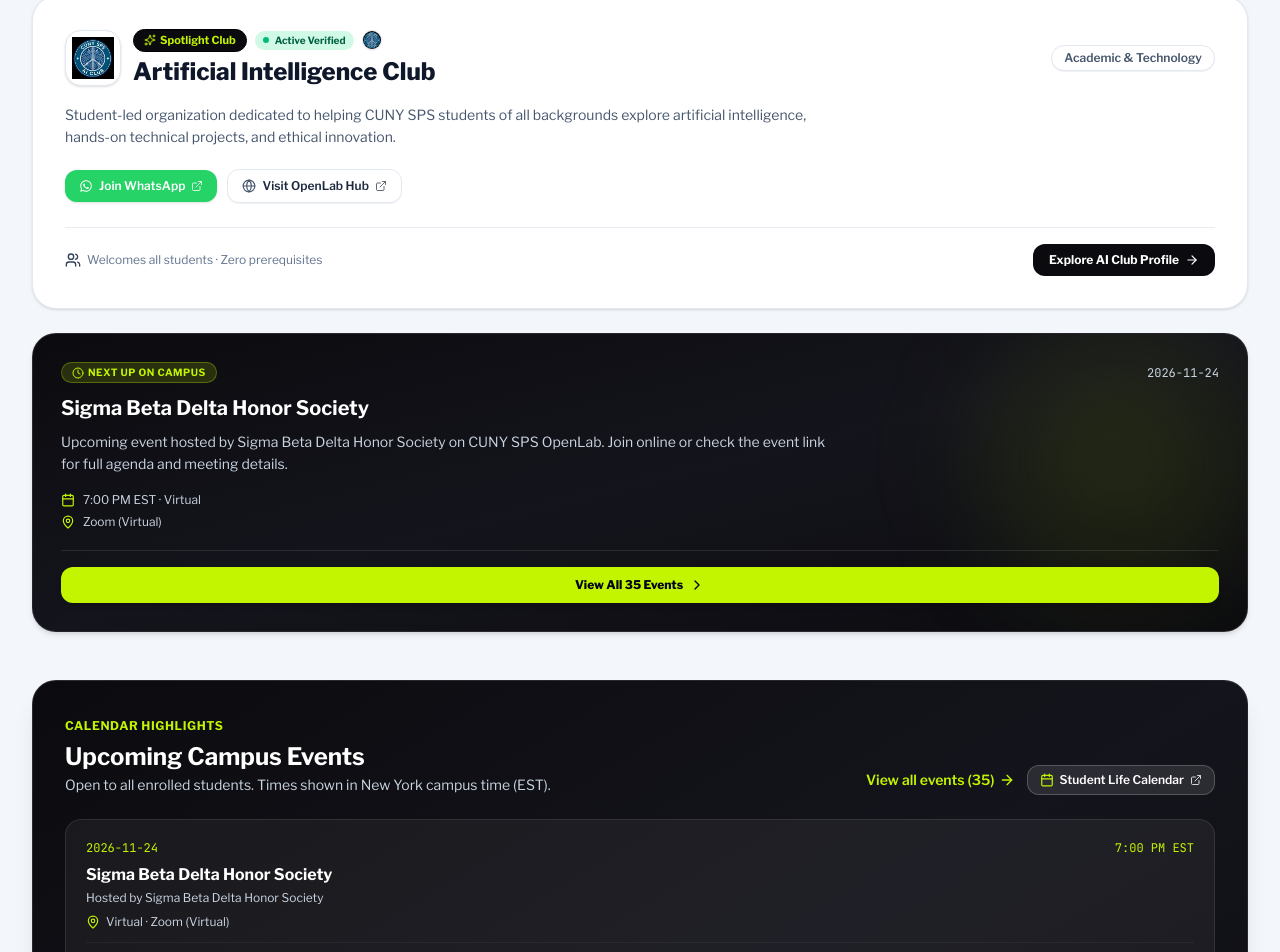
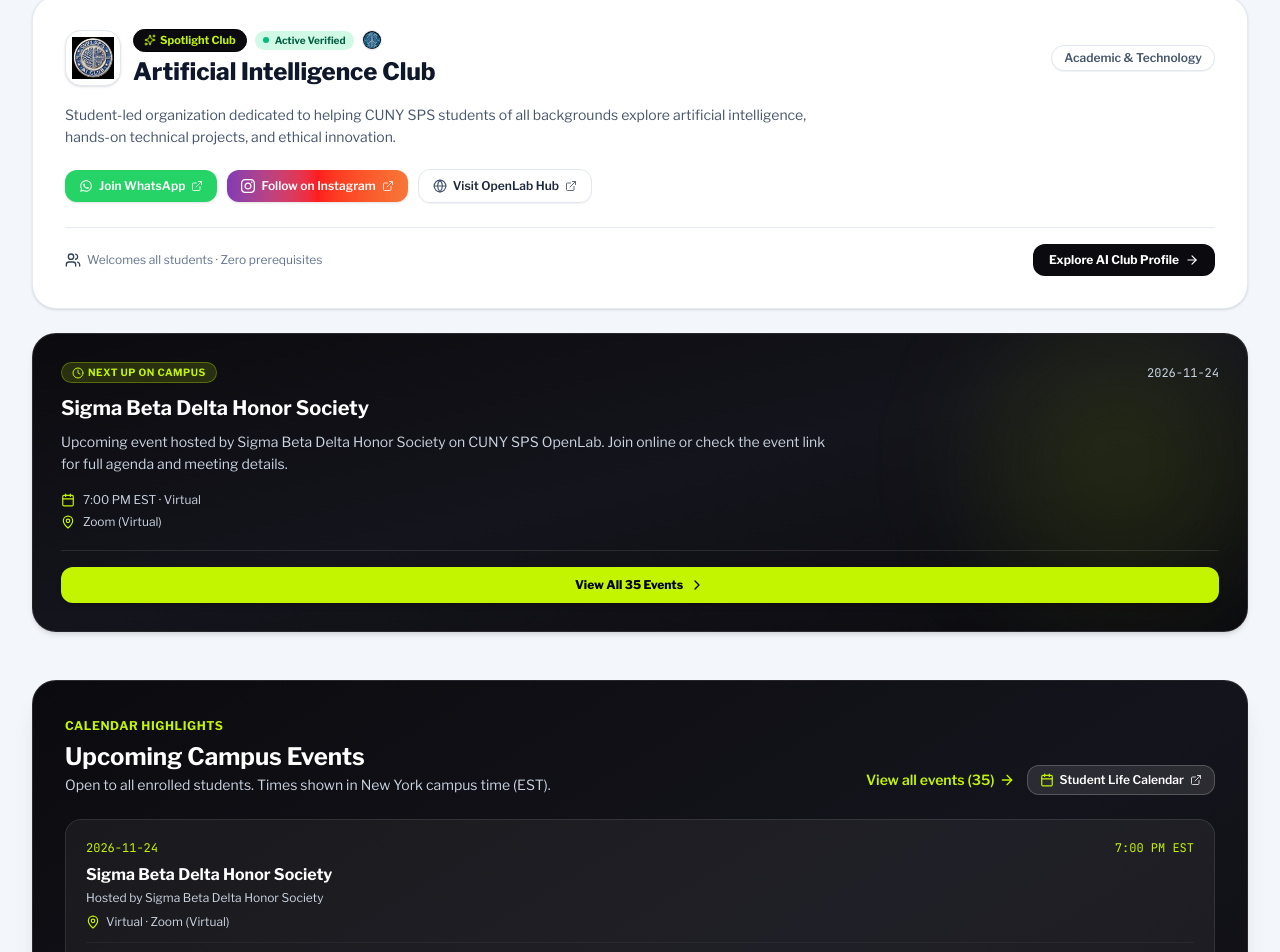
Before and after one commit to CunySPSAIClub/CunyClubSocial, a React (Vite) app: page / in a window 1280 px wide. Shown: the part 804-1756 px from the top of the page. Built offline with nearby package versions, Linux system fonts and the light colour scheme.

Commit message:
feat(ai-club): add verified Instagram handle @cuny_sps_ai_club and updated profile avatar

```diff
--- a/src/components/StudentDiscoveryApp.tsx
+++ b/src/components/StudentDiscoveryApp.tsx
@@ -517,6 +517,16 @@ export function StudentDiscoveryApp() {
                           <ExternalLink className="w-3 h-3 opacity-80" />
                         </a>
                         <a
+                          href="https://www.instagram.com/cuny_sps_ai_club/"
+                          target="_blank"
+                          rel="noopener noreferrer"
+                          className="inline-flex items-center gap-1.5 px-3.5 py-2 rounded-xl bg-gradient-to-r from-[#833AB4] via-[#FD1D1D] to-[#F77737] hover:opacity-95 text-white font-semibold text-xs transition-all shadow-sm cursor-pointer"
+                        >
+                          <InstagramIcon className="w-3.5 h-3.5 fill-white" />
+                          <span>Follow on Instagram</span>
+                          <ExternalLink className="w-3 h-3 opacity-80" />
+                        </a>
+                        <a
                           href="https://openlab.sps.cuny.edu/groups/ai-club/"
                           target="_blank"
                           rel="noopener noreferrer"
--- a/src/data/clubDiscoveryData.ts
+++ b/src/data/clubDiscoveryData.ts
@@ -88,6 +88,13 @@ export const CLUBS_DATA: ClubDiscoveryItem[] = [
         "description": "Active student community chat for build night alerts, Zoom links, and peer project collaborations."
       },
       {
+        "platform": "instagram",
+        "actionLabel": "Follow on Instagram",
+        "url": "https://www.instagram.com/cuny_sps_ai_club/",
+        "badge": "Verified Official Link",
+        "description": "Official CUNY SPS AI Club Instagram for workshop announcements, hackathon recaps, and AI project spotlights."
+      },
+      {
         "platform": "website",
         "actionLabel": "Visit OpenLab Hub",
         "url": "https://openlab.sps.cuny.edu/ai-club/",
@@ -96,7 +103,7 @@ export const CLUBS_DATA: ClubDiscoveryItem[] = [
       }
     ],
     "logoUrl": "./club-logos/ai-club.jpg",
-    "logoSource": "Official CUNY SPS OpenLab AI Club avatar & team repository asset"
+    "logoSource": "Official AI Club Instagram profile avatar (@cuny_sps_ai_club)"
   },
   {
     "clubId": "club-arts-crafts",
```
Also changed, not shown: public/club-logos/ai-club.jpg, 1 other file (tests, documents, lock files or other folders).
